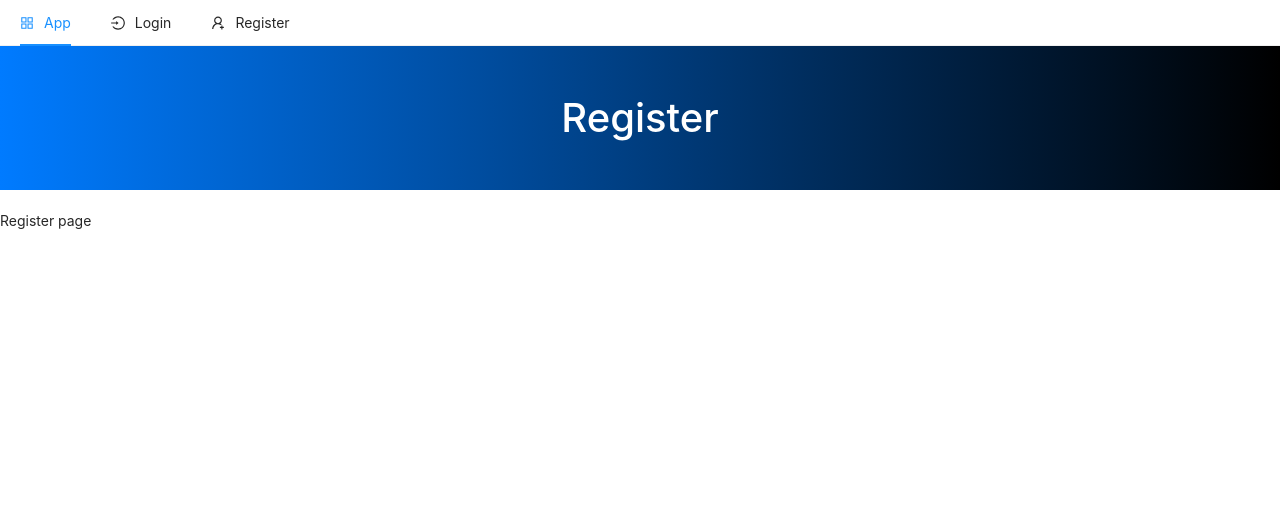
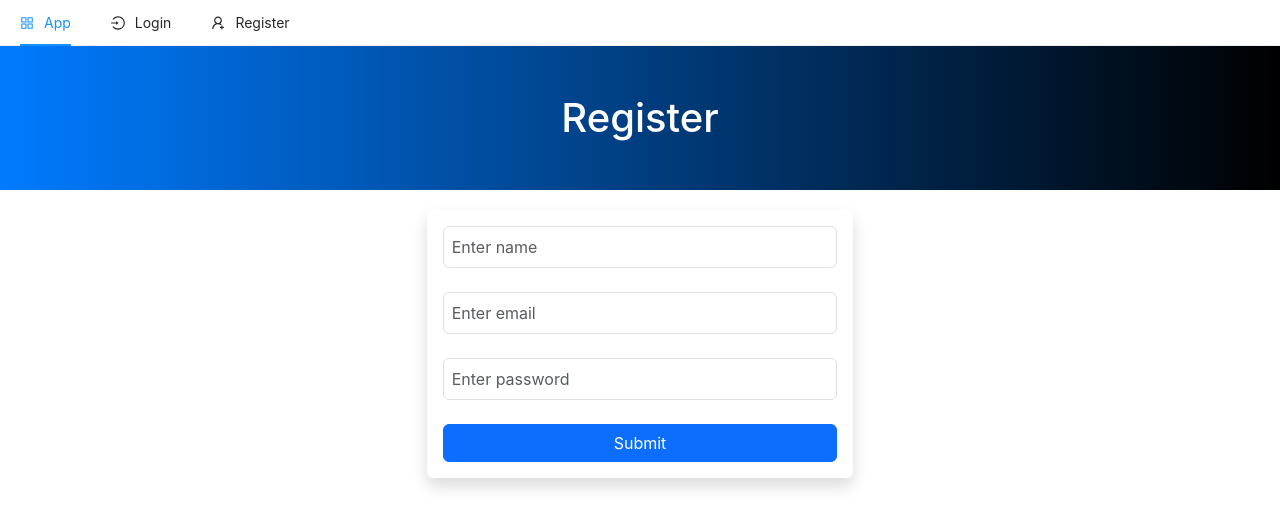
Before and after one commit to mahdizaabi/Elearning-Platform, a Next.js app in the folder client/: page /register in a window 1280 px wide. Shown: the top 528 px of the page. Built offline with nearby package versions, Linux system fonts and the light colour scheme.

Commit message:
register screen

```diff
--- a/client/pages/register.js
+++ b/client/pages/register.js
@@ -1,10 +1,54 @@
+import { useState } from "react";
 
 
 const Register = () => {
-    return(
+    const [name, setName] = useState("");
+    const [email, setEmail] = useState("");
+    const [password, setPassword] = useState("");
+
+
+    const handleSubmit = (e) => {
+        e.preventDefault()
+        console.table(email, name, password)
+    }
+    return (
         <>
             <h1 className="jumbotron bg-primary square text-center p-5 ">Register</h1>
-            <p>Register page</p>
+
+
+            <div className="container shadow p-3 mb-5 bg-white rounded offset-md-4 col-md-4 pb-3">
+                <form action="" onSubmit={handleSubmit}>
+                    <input
+                        type="text"
+                        value={name}
+                        onChange={(e) => { setName(e.target.value) }}
+                        className="form-control mb-4 p-2" id=""
+                        placeholder="Enter name"
+                        required
+                    />
+                    <input
+                        type="email"
+                        name=""
+                        value={email}
+                        onChange={(e) => { setEmail(e.target.value) }}
+                        className="form-control mb-4 p-2" id=""
+                        placeholder="Enter email"
+                        required
+                    />
+                    <input
+                        type="password"
+                        name=""
+                        value={password}
+                        onChange={(e) => { setPassword(e.target.value) }}
+                        className="form-control mb-4 p-2" id=""
+                        placeholder="Enter password"
+                        required
+                    />
+
+
+                    <button type="submit" className="btn btn-block w-100 btn-primary ">Submit</button>
+                </form>
+            </div>
         </>
     )
 }
```
Also changed, not shown: client/pages/login.js (+4 -4 lines).
